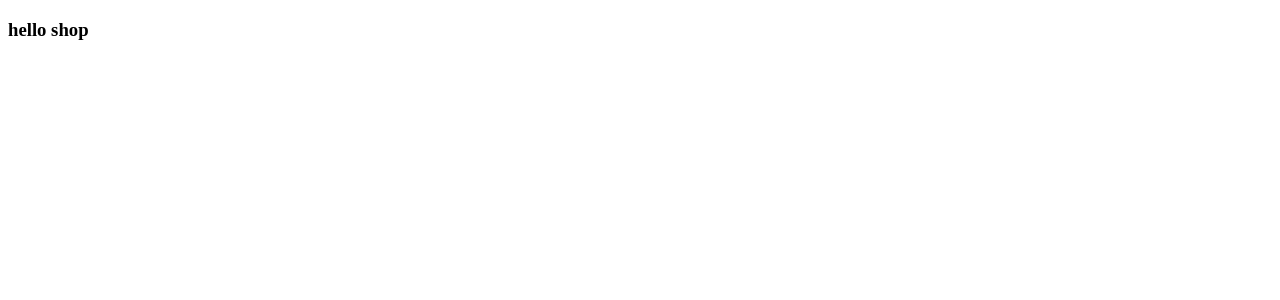
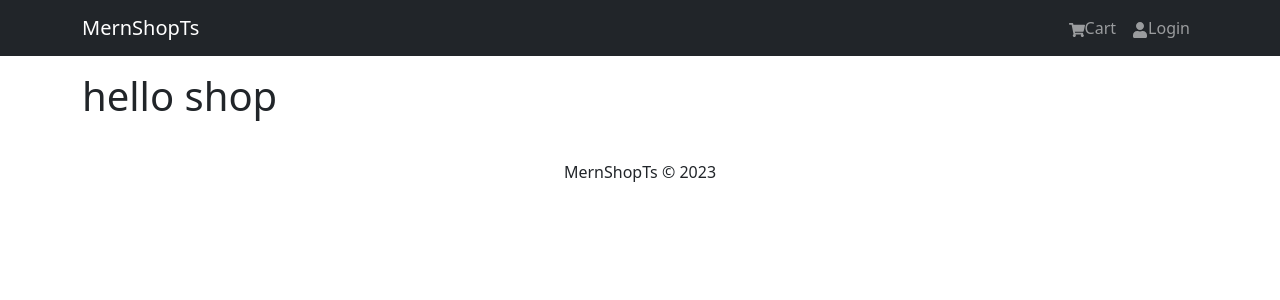
Before and after one commit to alexmisnovs/mern-shop-ts, a React (Create React App) app in the folder frontend-ts/: page / in a window 1280 px wide. Shown: the top 300 px of the page. Built offline with nearby package versions, Linux system fonts and the light colour scheme.

Commit message:
added footer and header

```diff
--- a/frontend-ts/package.json
+++ b/frontend-ts/package.json
@@ -10,8 +10,11 @@
     "@types/node": "^16.18.37",
     "@types/react": "^18.2.14",
     "@types/react-dom": "^18.2.6",
+    "bootstrap": "^5.3.0",
     "react": "^18.2.0",
+    "react-bootstrap": "^2.8.0",
     "react-dom": "^18.2.0",
+    "react-icons": "^4.10.1",
     "react-scripts": "5.0.1",
     "typescript": "^4.9.5",
     "web-vitals": "^2.1.4"
--- a/frontend-ts/src/App.tsx
+++ b/frontend-ts/src/App.tsx
@@ -1,10 +1,18 @@
-import React from "react";
+import { Container } from "react-bootstrap";
+import Header from "./components/Header";
+import Footer from "./components/Footer";
 
-const App = () => {
+const App = (): JSX.Element => {
   return (
-    <div>
-      <h3>hello shop</h3>
-    </div>
+    <>
+      <Header />
+      <main className="py-3">
+        <Container>
+          <h1>hello shop</h1>
+        </Container>
+      </main>
+      <Footer />
+    </>
   );
 };
 
--- /dev/null
+++ b/frontend-ts/src/components/Footer.tsx
@@ -0,0 +1,18 @@
+import { Row, Col, Container } from "react-bootstrap";
+
+const Footer = (): JSX.Element => {
+  const currYear = new Date().getFullYear();
+  return (
+    <footer>
+      <Container>
+        <Row>
+          <Col className="text-center py-3">
+            <p>MernShopTs &copy; {currYear}</p>
+          </Col>
+        </Row>
+      </Container>
+    </footer>
+  );
+};
+
+export default Footer;
--- /dev/null
+++ b/frontend-ts/src/components/Header.tsx
@@ -0,0 +1,30 @@
+import React from "react";
+import { Navbar, Nav, Container } from "react-bootstrap";
+import { FaShoppingCart, FaUser } from "react-icons/fa";
+
+const Header = (): JSX.Element => {
+  return (
+    <header>
+      <Navbar bg="dark" variant="dark" expand="md" collapseOnSelect>
+        <Container>
+          <Navbar.Brand href="/">MernShopTs</Navbar.Brand>
+          <Navbar.Toggle aria-controls="basic-navbar-nav"></Navbar.Toggle>
+          <Navbar.Collapse id="basic-navbar-nav">
+            <Nav className="ms-auto">
+              <Nav.Link href="/">
+                <FaShoppingCart />
+                Cart
+              </Nav.Link>
+              <Nav.Link href="/">
+                <FaUser />
+                Login
+              </Nav.Link>
+            </Nav>
+          </Navbar.Collapse>
+        </Container>
+      </Navbar>
+    </header>
+  );
+};
+
+export default Header;
--- a/frontend-ts/src/index.tsx
+++ b/frontend-ts/src/index.tsx
@@ -1,7 +1,7 @@
 import React from "react";
 import ReactDOM from "react-dom/client";
+import "bootstrap/dist/css/bootstrap.min.css";
 import App from "./App";
-import reportWebVitals from "./reportWebVitals";
 
 const root = ReactDOM.createRoot(document.getElementById("root") as HTMLElement);
 root.render(
@@ -9,8 +9,3 @@
     <App />
   </React.StrictMode>
 );
-
-// If you want to start measuring performance in your app, pass a function
-// to log results (for example: reportWebVitals(console.log))
-// or send to an analytics endpoint. Learn more: https://bit.ly/CRA-vitals
-reportWebVitals();
```
Also changed, not shown: 1 other file (tests, documents, lock files or other folders).
